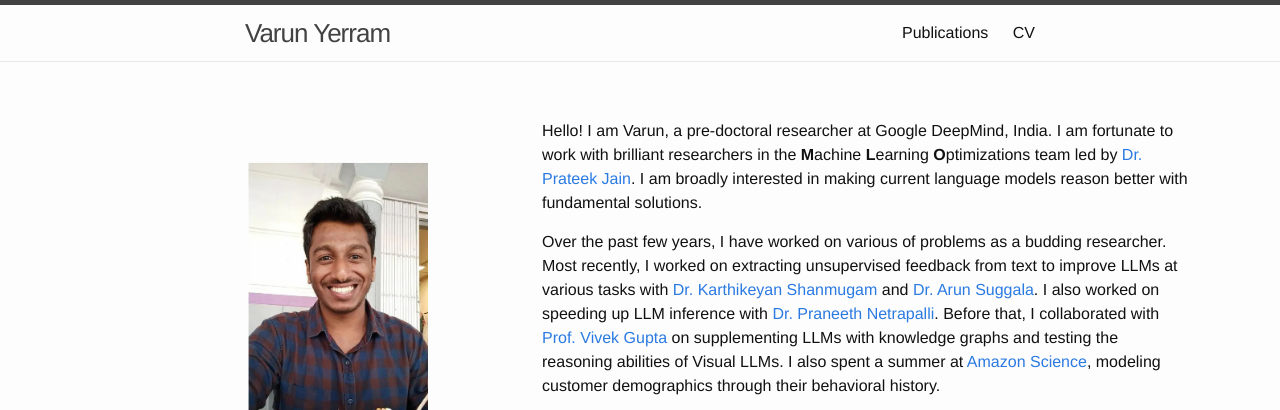
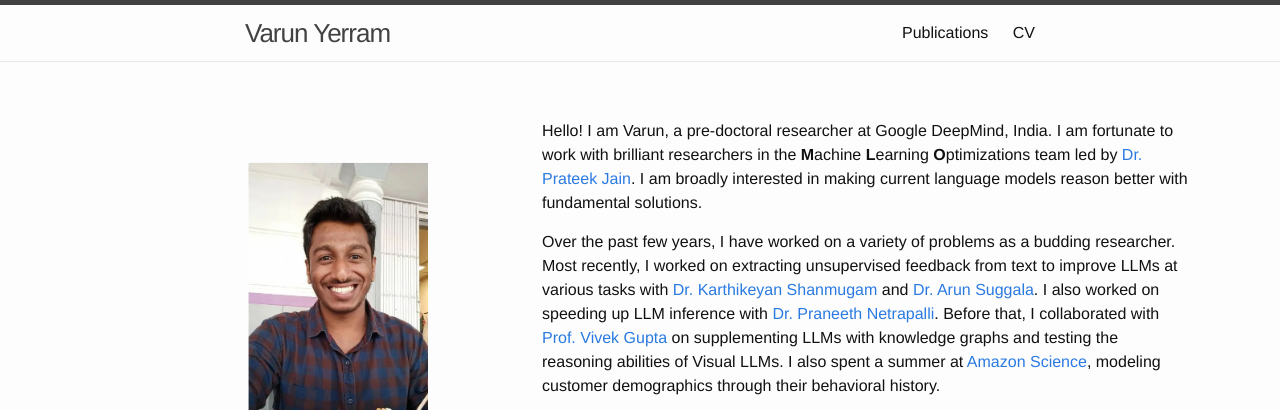
Before and after one commit to Varun221/varun221.github.io, a plain HTML site: page index.html in a window 1280 px wide. Shown: the top 410 px of the page. Drawn offline with Linux system fonts and the light colour scheme; files whose address does not match are found by name.

Commit message:
fix grammar

```diff
--- a/index.html
+++ b/index.html
@@ -94,7 +94,7 @@
 
                             <p>
 
-                                Over the past few years, I have worked on various of problems as a budding researcher.
+                                Over the past few years, I have worked on a variety of problems as a budding researcher.
                                 Most recently, I worked on extracting unsupervised feedback from text to improve LLMs at
                                 various tasks with
                                 <a href="https://research.google/people/karthikeyanshanmugam/?&type=google"> Dr. Karthikeyan Shanmugam
```
